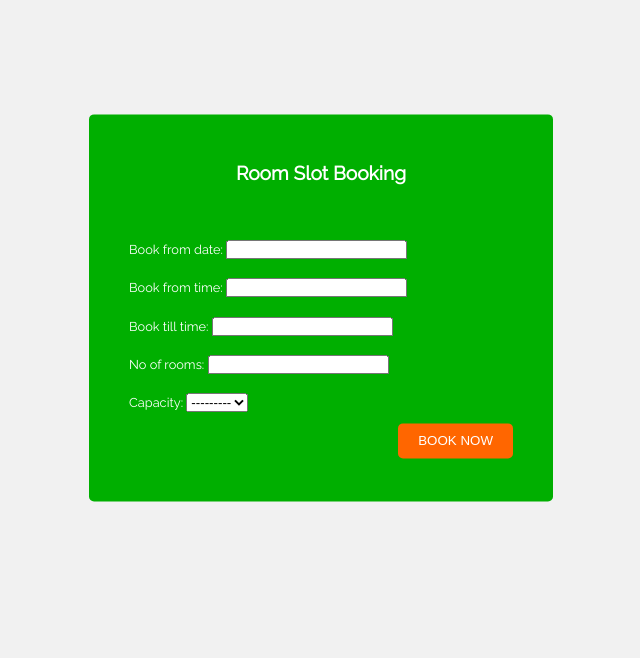
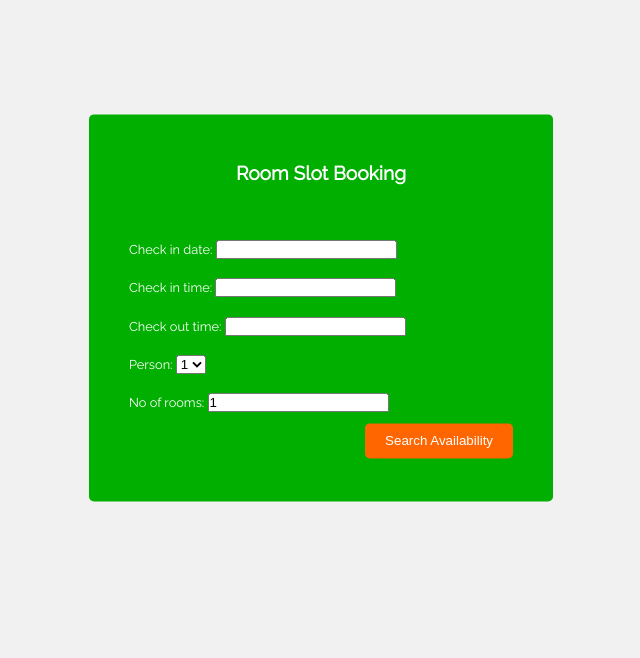
Before and after one commit to AnshulGupta22/room_slot_booking, a Django app: page /hotel/book/ in a window 1280 px wide. Shown: the part 246-904 px from the top of the page, without its empty margins (319-959 px from the left). Run offline with Django 4.2, Linux system fonts and the light colour scheme; a user stored in the database is signed in.

Commit message:
back to previous commit for checking model choices

```diff
--- a/hotel/forms.py
+++ b/hotel/forms.py
@@ -22,5 +22,5 @@ class SignInForm(forms.ModelForm):
 class BookingForm(forms.ModelForm):
     class Meta:
         model = Booking
-        fields = ['book_from_date', 'book_from_time', 'book_till_time',
-                    'no_of_rooms', 'capacity']
+        fields = ['check_in_date', 'check_in_time', 'check_out_time',
+                    'person', 'no_of_rooms']
--- a/hotel/templates/book.html
+++ b/hotel/templates/book.html
@@ -2,7 +2,7 @@
 <!DOCTYPE html>
 <html lang="en">
   <head>
-    <title>Reservation</title>
+    <title>Booking</title>
     <link rel="stylesheet" href="https://fonts.googleapis.com/css?family=Raleway">
     <link rel="stylesheet" href="https://cdnjs.cloudflare.com/ajax/libs/font-awesome/4.7.0/css/font-awesome.min.css">
     <link rel="stylesheet" type="text/css" href="{% static 'hotel/css/base.css' %}">
@@ -84,7 +84,7 @@
       <form action="" method="POST">
 	      {% csrf_token %}
 	      {{ form.as_p }}
-	      <input type="submit" class= "submit submit-right" value="BOOK NOW" />
+	      <input type="submit" class= "submit submit-right" value="Search Availability" />
       </form>
       <br/>
     </div>
--- a/hotel/urls.py
+++ b/hotel/urls.py
@@ -10,8 +10,8 @@ urlpatterns = [
     path('signin/', views.sign_in, name='signin'),
     path('book/', views.booking, name='book'),
     path('logout/', views.logout_view, name='logout'),
-    path('yac/', views.yac, name='yac'),
-    path('nac/', views.nac, name='nac'),
+    path('regular/', views.regular, name='regular'),
+    path('executive/', views.executive, name='executive'),
     path('deluxe/', views.deluxe, name='deluxe'),
     path('king/', views.king, name='king'),
     path('queen/', views.queen, name='queen'),
--- a/hotel/views.py
+++ b/hotel/views.py
@@ -16,7 +16,6 @@ from .serializers import (RoomSerializer, BookingSerializerBook,
                             BookingSerializerAdminWithoutid,
                             CustomerAPISerializer)
 
-
 from django.contrib.auth.models import User
 from hotel.forms import CustomerForm, SignInForm, BookingForm
 from .models import Room, Booking
@@ -25,27 +24,29 @@ from .models import Room, Booking
 
 now = timezone.now()
 
-normal_username = None
+normal_username = ''
 normal_book_date = None
 normal_check_in = None
 normal_check_out = None
-normal_capacity = None
-ac_rooms = None
-nac_rooms = None
-deluxe_rooms = None
-king_rooms = None
-queen_rooms = None
+normal_person = 1
+normal_no_of_rooms = 1
+normal_regular_rooms = 0
+normal_executive_rooms = 0
+normal_deluxe_rooms = 0
+normal_king_rooms = 0
+normal_queen_rooms = 0
 
-api_username = None
+api_username = ''
 api_book_date = None
 api_check_in = None
 api_check_out = None
-api_capacity = None
-api_ac_rooms = None
-api_nac_rooms = None
-api_deluxe_rooms = None
-api_king_rooms = None
-api_queen_rooms = None
+api_person = 1
+api_no_of_rooms = 1
+api_ac_rooms = 0
+api_nac_rooms = 0
+api_deluxe_rooms = 0
+api_king_rooms = 0
+api_queen_rooms = 0
 
 """Function to convert string to date."""
 def convert_to_date(date_time):
@@ -86,22 +87,22 @@ def sign_up(request):
 
         else:
             context = {'form': form}
-            return render(request, 'signup.html', context)
+            return render(request, 'sign_up.html', context)
 
     context = {'form': CustomerForm()}
-    return render(request, 'signup.html', context)
+    return render(request, 'sign_up.html', context)
 
 """Function for sign in."""
 def sign_in(request):
     if request.method == 'POST':
         form = SignInForm(request.POST)
         if form.is_valid():
-            global normal_username
-            normal_username = request.POST['username']
             password = request.POST['password']
-            user = authenticate(request, username=normal_username,
+            user = authenticate(request, username=request.POST['username'],
                                 password=password)
             if user is not None:
+                global normal_username
+                normal_username = request.POST['username']
                 login(request, user)
                 return redirect('../book/')
 
@@ -110,35 +111,44 @@ def sign_in(request):
 
         else:
             context = {'form': form}
-            return render(request, 'signin.html', context)
+            return render(request, 'sign_in.html', context)
 
     context = {'form': SignInForm()}
-    return render(request, 'signin.html', context)
+    return render(request, 'sign_in.html', context)
 
 """Function for log out."""
 def logout_view(request):
     logout(request)
-    return redirect('../signin/')
+    return redirect('../sign_in/')
 
 """Function that returns the list of available categories."""
-def check_availability(normal):
+def search_availability(normal):
+    global normal_regular_rooms
+    #normal_regular_rooms = 0
+    global normal_executive_rooms
+    #normal_executive_rooms = 0
+    global normal_deluxe_rooms
+    #normal_deluxe_rooms = 0
+    global normal_king_rooms
+    #normal_king_rooms = 0
+    global normal_queen_rooms
     if normal:
         book_date = normal_book_date
         check_in = normal_check_in
         check_out = normal_check_out
-        capacity = normal_capacity
+        person = normal_person
 
     else:
         book_date = api_book_date
         check_in = api_check_in
         check_out = api_check_out
-        capacity = api_capacity
+        person = api_person
 
     available_categories = list()
     room_list = Room.objects.filter(
         available_from__lte=check_in,
         available_till__gte=check_out,
-        capacity__gte=capacity
+        capacity__gte=person
     )
 
     for room in room_list:
@@ -157,73 +167,68 @@ def check_availability(normal):
                 hour=(check_in.hour - 1) % 24
             )
             # Checking if the room is already booked.
-            taken = Booking.objects.filter(Q(Q(book_from_time__lt=added_check_out)
-                                             | Q(book_till_time__gt=subtracted_check_in))
+            taken = Booking.objects.filter(Q(Q(check_in_time__lt=added_check_out)
+                                             | Q(check_out_time__gt=subtracted_check_in))
                                            & Q(room_number=room.room_number)
-                                           & Q(book_from_date=book_date))
+                                           & Q(check_in_date=book_date))
             if not taken:
-                if room.category not in available_categories:
+                if (room.category == 'Regular'):
+                    normal_regular_rooms = normal_regular_rooms + 1
 
+                if (room.category == 'Executive'):
+                    normal_executive_rooms = normal_executive_rooms + 1
 
-                    # if (room.category == AC){
-                    #   ac_rooms = ac_rooms + 1
-                    # }
-                    # if (room.category == NAC){
-                    #   nac_rooms = nac_rooms + 1
-                    # }
-                    # if (room.category == KING){
-                    #   king_rooms = king_rooms + 1
-                    # }
-                    # if (room.category == DELUXE){
-                    #   deluxe_rooms = deluxe_rooms + 1
-                    # }
-                    # if (room.category == QUEEN){
-                    #   queen_rooms = queen_rooms + 1
-                    # }
+                if (room.category == 'Deluxe'):
+                    normal_deluxe_rooms = normal_deluxe_rooms + 1
 
-                    # asd = 0
-                    # if (room.category == KING){
-                    # asd = asd++
-                    # }
-                    # if yui< no_of_rooms
-                    # if no_of_rooms <= (select count * from room_list where category = AC)
-                    ''' room_list = Room.objects.filter(
-                            category=AC
-                        ) '''
-                    # select count * from room_list where category = NAC
-                    # select count * from room_list where category = KING
-                    # select count * from room_list where category = QUEEN
-                    # select count * from room_list where category = DELUXE
+                if (room.category == 'King'):
+                    normal_king_rooms = normal_king_rooms + 1
 
-                    # Appending available category.
-                    available_categories.append(room.category)
+                if (room.category == 'Queen'):
+                    normal_queen_rooms = normal_queen_rooms + 1
+
+    if (normal_regular_rooms <= normal_no_of_rooms):
+        available_categories.append('Regular')
+
+    if (normal_executive_rooms <= normal_no_of_rooms):
+        available_categories.append('Executive')
+
+    if (normal_deluxe_rooms <= normal_no_of_rooms):
+        available_categories.append('Deluxe')
+
+    if (normal_king_rooms <= normal_no_of_rooms):
+        available_categories.append('King')
+
+    if (normal_queen_rooms <= normal_no_of_rooms):
+        available_categories.append('Queen')
+
     return available_categories
 
 """Function to return the available categories."""
-@login_required(login_url="/hotel/signin/")
+@login_required(login_url="/hotel/sign_in/")
 def booking(request):
     if request.method == 'POST':
         form = BookingForm(request.POST)
         if form.is_valid():
-            book_from_date = request.POST['book_from_date']
-            book_from_time = request.POST['book_from_time']
-            book_till_time = request.POST['book_till_time']
+            check_out_time = request.POST['check_out_time']
             global normal_book_date
-            normal_book_date = convert_to_date(book_from_date)
+            normal_book_date = convert_to_date(request.POST['check_in_date'])
             global normal_check_in
-            normal_check_in = convert_to_time(book_from_time)
+            normal_check_in = convert_to_time(request.POST['check_in_time'])
             # now is the date and time on which the user is booking.
             if (normal_book_date > now.date() or
                 (normal_book_date == now.date() and
                 normal_check_in >= now.time())):
-                global normal_capacity
-                normal_capacity = request.POST['capacity']
+                global normal_person
+                normal_person = int(request.POST['person'])
+                global normal_no_of_rooms
+                normal_no_of_rooms = int(request.POST['no_of_rooms'])
+                print(type(normal_no_of_rooms))
                 global normal_check_out
-                normal_check_out = convert_to_time(book_till_time)
-                to_let = list()
-                to_let = check_availability(True)
-                if to_let:
-                    response = to_let
+                normal_check_out = convert_to_time(check_out_time)
+                response = list()
+                response = search_availability(True)
+                if response:
                     context = {'categories': response}
                     return render(request, 'categories.html', context)
                 return HttpResponse("Not Available")
@@ -239,17 +244,43 @@ def booking(request):
     context = {'form': BookingForm()}
     return render(request, 'book.html', context)
 
-def room_category(request, room_type):
-    flag = False
-    global normal_book_date
-    global normal_check_in
-    global normal_check_out
-    global normal_capacity
+def time_booking(room_numbers, room_type):
+    for i in range(len(room_numbers)):
+        room_no = room_numbers.pop()
+        time_slot = Booking(
+            customer_name=normal_username,
+            check_in_date=normal_book_date,
+            check_in_time=normal_check_in,
+            check_out_time=normal_check_out,
+            room_number=room_no,
+            category=room_type, person=normal_person
+        )
+        time_slot.save()
+
+def room_category(room_type):
+    #global normal_book_date
+    #global normal_check_in
+    #global normal_check_out
+    #global normal_person
+    #global category
+    global normal_regular_rooms
+    #normal_regular_rooms = 0
+    global normal_executive_rooms
+    #normal_executive_rooms = 0
+    global normal_deluxe_rooms
+    #normal_deluxe_rooms = 0
+    global normal_king_rooms
+    #normal_king_rooms = 0
+    global normal_queen_rooms
+    #normal_queen_rooms = 0
+    #global normal_no_of_rooms
+    #normal_no_of_rooms = 1
+    room_numbers = list()
     # List of rooms for the given category.
     room_list = Room.objects.filter(
         available_from__lte=normal_check_in,
         available_till__gte=normal_check_out,
-        capacity__gte=normal_capacity, category=room_type
+        capacity__gte=normal_person, category=room_type
     )
     for room in room_list:
         max_book = now + datetime.timedelta(days=room.advance)
@@ -265,77 +296,103 @@ def room_category(request, room_type):
                 hour=(normal_check_in.hour - 1) % 24
             )
             taken = Booking.objects.filter(
-                Q(Q(book_from_time__lt=added_check_out)
-                  | Q(book_till_time__gt=subtracted_check_in))
+                Q(Q(check_in_time__lt=added_check_out)
+                  | Q(check_out_time__gt=subtracted_check_in))
                 & Q(room_number=room.room_number)
-                & Q(book_from_date=normal_book_date))
+                & Q(check_in_date=normal_book_date))
             if not taken:
-                time_slot = Booking(
-                    customer_name=normal_username,
-                    book_from_date=normal_book_date,
-                    book_from_time=normal_check_in,
-                    book_till_time=normal_check_out,
-                    room_number=room.room_number,
-                    category=room_type, capacity=normal_capacity
-                )
-                time_slot.save()
+                if (room_type == 'Regular'):
+                    normal_regular_rooms = normal_regular_rooms + 1
+                    room_numbers.append(room.room_number)
 
-                normal_book_date = None
-                normal_check_in = None
-                normal_check_out = None
-                category = None
-                normal_capacity = None
-                flag = True
-                return flag
+                elif (room_type == 'Executive'):
+                    normal_executive_rooms = normal_executive_rooms + 1
+                    room_numbers.append(room.room_number)
+
+                elif (room_type == 'Deluxe'):
+                    normal_deluxe_rooms = normal_deluxe_rooms + 1
+                    room_numbers.append(room.room_number)
+
+                elif (room_type == 'King'):
+                    normal_king_rooms = normal_king_rooms + 1
+                    room_numbers.append(room.room_number)
+
+                elif (room_type == 'Queen'):
+                    normal_queen_rooms = normal_queen_rooms + 1
+                    room_numbers.append(room.room_number)
+
+    if (room_type == 'Regular' and normal_regular_rooms <= normal_no_of_rooms):
+        time_booking(room_numbers, room_type)
+        return True
+
+    elif (room_type == 'Executive' and normal_executive_rooms <= normal_no_of_rooms):
+        time_booking(room_numbers, room_type)
+        return True
+
+    elif (room_type == 'Deluxe' and normal_deluxe_rooms <= normal_no_of_rooms):
+        time_booking(room_numbers, room_type)
+        return True
+
+    elif (room_type == 'King' and normal_king_rooms <= normal_no_of_rooms):
+        time_booking(room_numbers, room_type)
+        return True
+
+    elif (room_type == 'Queen' and normal_queen_rooms <= normal_no_of_rooms):
+        time_booking(room_numbers, room_type)
+        return True
+
+    '''normal_book_date = None
+    normal_check_in = None
+    normal_check_out = None
+    category = ''
+    normal_person = 1
+    flag = True
+    return flag
     normal_book_date = None
     normal_check_in = None
     normal_check_out = None
-    category = None
-    normal_capacity = None
-    return flag
+    category = ''
+    normal_person = 1
+    normal_no_of_rooms = 1'''
+    return False
 
 """Function to book room of this category if available."""
-@login_required(login_url="/hotel/signin/")
-def yac(request):
-    flag = room_category(request, 'YAC')
-    if flag:
+@login_required(login_url="/hotel/sign_in/")
+def regular(request):
+    if room_category('Regular'):
         return render(request, 'booked.html')
     return HttpResponse("Unavailable")
 
 """Function to book room of this category if available."""
-@login_required(login_url="/hotel/signin/")
-def nac(request):
-    flag = room_category(request, 'NAC')
-    if flag:
+@login_required(login_url="/hotel/sign_in/")
+def executive(request):
+    if room_category('Executive'):
         return render(request, 'booked.html')
     return HttpResponse("Unavailable")
 
 """Function to book room of this category if available."""
-@login_required(login_url="/hotel/signin/")
+@login_required(login_url="/hotel/sign_in/")
 def deluxe(request):
-    flag = room_category(request, 'DEL')
-    if flag:
+    if room_category('Deluxe'):
         return render(request, 'booked.html')
     return HttpResponse("Unavailable")
 
 """Function to book room of this category if available."""
-@login_required(login_url="/hotel/signin/")
+@login_required(login_url="/hotel/sign_in/")
 def king(request):
-    flag = room_category(request, 'KIN')
-    if flag:
+    if room_category('King'):
         return render(request, 'booked.html')
     return HttpResponse("Unavailable")
 
 """Function to book room of this category if available."""
-@login_required(login_url="/hotel/signin/")
+@login_required(login_url="/hotel/sign_in/")
 def queen(request):
-    flag = room_category(request, 'QUE')
-    if flag:
+    if room_category('Queen'):
         return render(request, 'booked.html')
     return HttpResponse("Unavailable")
 
 """Function to return all the bookings."""
-@login_required(login_url="/hotel/signin/")
+@login_required(login_url="/hotel/sign_in/")
 def all_bookings(request, pk=None):
     if pk:
         try:
@@ -448,12 +505,12 @@ def booking_list(request, format=None):
     api_username = request.user.username
     if request.method == 'GET':
         if request.user.is_active and request.user.is_superuser:
-            bookings = Booking.objects.all().order_by('-book_from_date')
+            bookings = Booking.objects.all().order_by('-check_in_date')
             serializer = BookingSerializerAdmin(bookings, many=True)
             return Response(serializer.data)
         bookings = Booking.objects.filter(
                                             customer_name=api_username
-                                         ).order_by('-book_from_date')
+                                         ).order_by('-check_in_date')
         serializer = BookingSerializerGet(bookings, many=True)
         return Response(serializer.data)
 
@@ -469,19 +526,19 @@ def booking_list(request, format=None):
         serializer = BookingSerializerBook(data=request.data)
         if serializer.is_valid():
             global api_book_date
-            api_book_date = serializer.validated_data['book_from_date']
+            api_book_date = serializer.validated_data['check_in_date']
             global api_check_in
-            api_check_in = serializer.validated_data['book_from_time']
+            api_check_in = serializer.validated_data['check_in_time']
             # now is the date and time on which the user is booking.
             # Ensuring that booking is not done for past.
             if (api_book_date > now.date() or (api_book_date == now.date()
                 and api_check_in >= now.time())):
                 global api_check_out
-                api_check_out = serializer.validated_data['book_till_time']
-                global api_capacity
-                api_capacity = serializer.validated_data['capacity']
+                api_check_out = serializer.validated_data['check_out_time']
+                global api_person
+                api_person = serializer.validated_data['capacity']
                 to_let = list()
-                to_let = check_availability(False)
+                to_let = search_availability(False)
                 if to_let:
                     response = to_let
                     context = {'categories': response}
@@ -504,14 +561,14 @@ def booking_category(request, category, format=None):
     global api_book_date
     global api_check_in
     global api_check_out
-    global api_capacity
+    global api_person
 
     # List of rooms for the given category.
     try:
         room_list = Room.objects.filter(
             available_from__lte=api_check_in,
             available_till__gte=api_check_out,
-            capacity__gte=api_capacity, category=category
+            capacity__gte=api_person, category=category
         )
     except:
         return Response({'msg': 'Unavailable'},
@@ -531,18 +588,18 @@ def booking_category(request, category, format=None):
                 hour=(api_check_in.hour - 1) % 24
             )
             taken = Booking.objects.filter(
-                Q(Q(book_from_time__lt=added_check_out)
-                  | Q(book_till_time__gt=subtracted_check_in))
+                Q(Q(check_in_time__lt=added_check_out)
+                  | Q(check_out_time__gt=subtracted_check_in))
                 & Q(room_number=room.room_number)
-                & Q(book_from_date=api_book_date))
+                & Q(check_in_date=api_book_date))
             if not taken:
                 time_slot = Booking(
                     customer_name=api_username,
-                    book_from_date=api_book_date,
-                    book_from_time=api_check_in,
-                    book_till_time=api_check_out,
+                    check_in_date=api_book_date,
+                    check_in_time=api_check_in,
+                    check_out_time=api_check_out,
                     room_number=room.room_number,
-                    category=category, capacity=api_capacity
+                    category=category, capacity=api_person
                 )
                 time_slot.save()
 
@@ -551,7 +608,7 @@ def booking_category(request, category, format=None):
                 api_check_in = None
                 api_check_out = None
                 category = None
-                api_capacity = None
+                api_person = None
                 return Response({'msg': 'Booked'})
         return Response({'msg': 'Unavailable.'},
                         status=status.HTTP_404_NOT_FOUND)
@@ -560,7 +617,7 @@ def booking_category(request, category, format=None):
     api_check_in = None
     api_check_out = None
     category = None
-    api_capacity = None
+    api_person = None
     return Response({'msg': 'Unavailable'}, status=status.HTTP_404_NOT_FOUND)
 
 @api_view(['GET', 'PUT', 'DELETE'])
@@ -599,7 +656,7 @@ def booking_detail(request, pk, format=None):
     # his/her room.
     elif request.user.username == field_value:
         # To get book from date from the request body.
-        field_value2 = getattr(obj, 'book_from_date')
+        field_value2 = getattr(obj, 'check_in_date')
         # To check if the deleted booking is for future.
         if (field_value2 > now.date()):
             booking.delete()
```
Also changed, not shown: hotel/models.py (+19 -19 lines), hotel/serializers.py (+8 -8 lines), hotel/templates/categories.html (+9 -34 lines), db.sqlite3, hotel/migrations/0001_initial.py, hotel/migrations/0002_remove_customer_id_remove_room_id_and_more.py (deleted), hotel/migrations/0003_customerapi.py (deleted), hotel/templates/sign_in.html (renamed from hotel/templates/signin.html), hotel/templates/sign_up.html (renamed from hotel/templates/signup.html).
